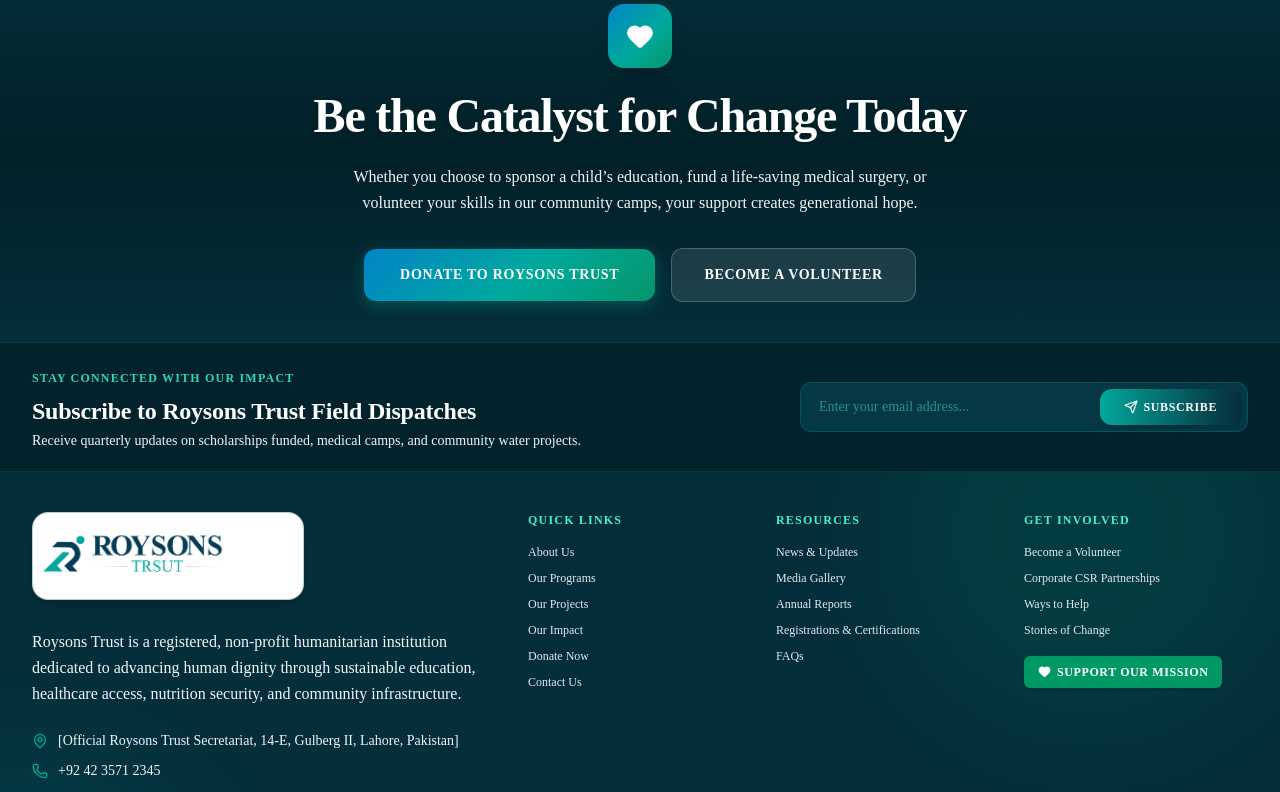
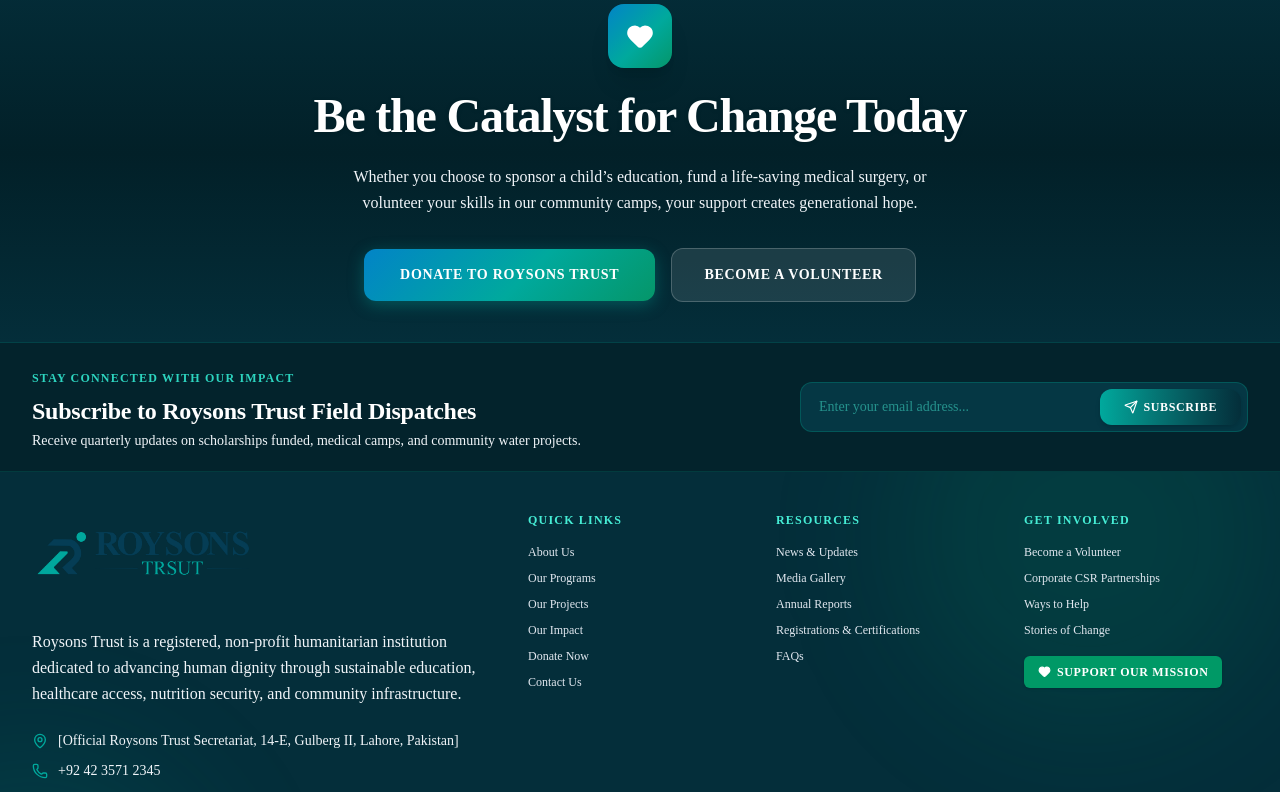
Before and after one commit to developbysaif/Roysons-trust, a Next.js app: page / in a window 1280 px wide. Shown: the part 4940-5732 px from the top of the page. Built offline with nearby package versions, Linux system fonts and the light colour scheme.

Commit message:
style: remove white background box from footer logo

```diff
--- a/components/layout/Footer.jsx
+++ b/components/layout/Footer.jsx
@@ -88,12 +88,12 @@
           {/* Column 1: Organization Identity (2 cols on lg) */}
           <div className="lg:col-span-2 space-y-5">
             <Link href="/" className="inline-block">
-              <div className="relative w-56 h-18 sm:w-68 sm:h-22 bg-white p-3 rounded-2xl shadow-lg border border-teal-800/30">
+              <div className="relative w-56 h-18 sm:w-68 sm:h-22">
                 <Image
                   src="/trust/Roysons-05.png"
                   alt="ROYSONS Trust"
                   fill
-                  className="object-contain object-left p-1.5"
+                  className="object-contain object-left"
                   sizes="280px"
                 />
               </div>
```
